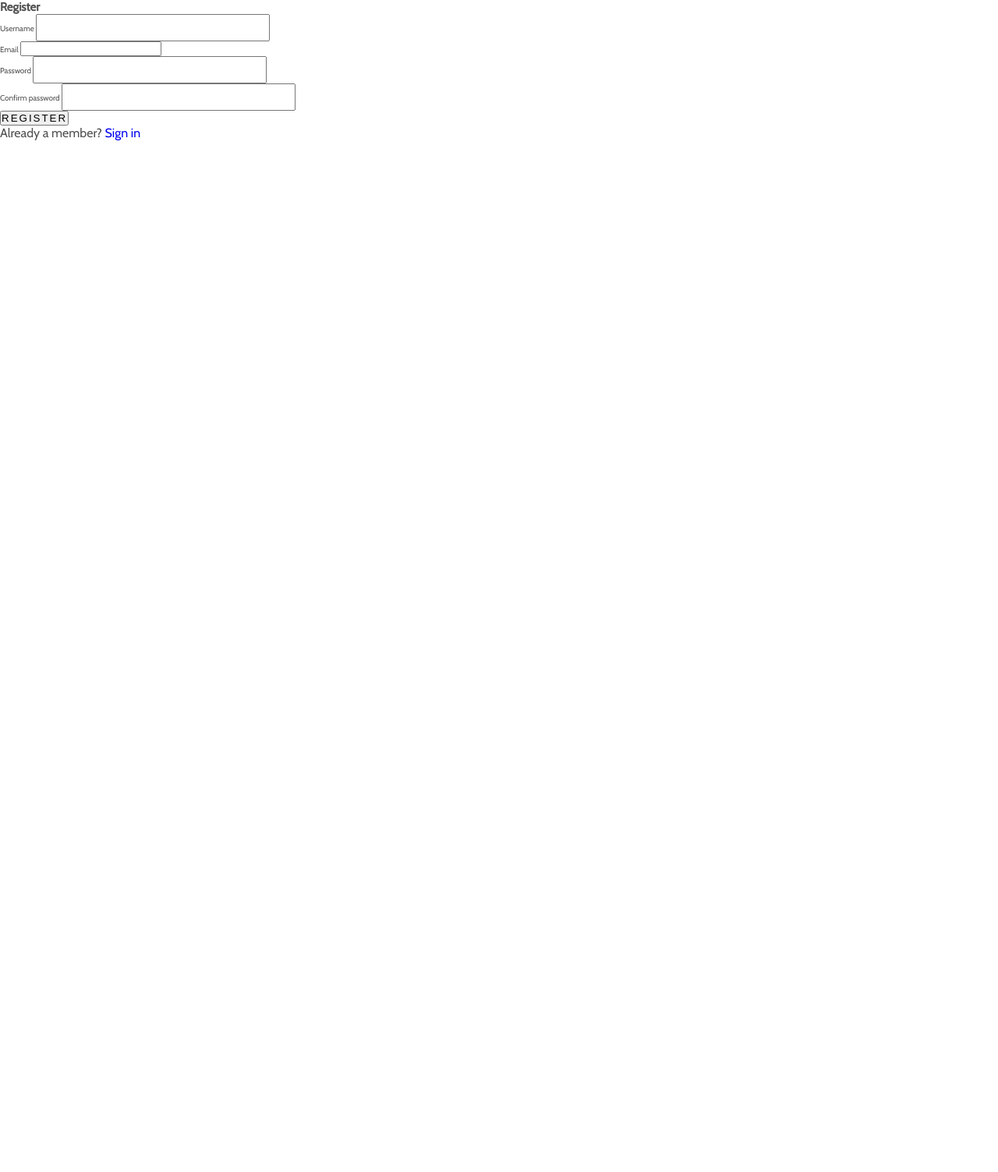
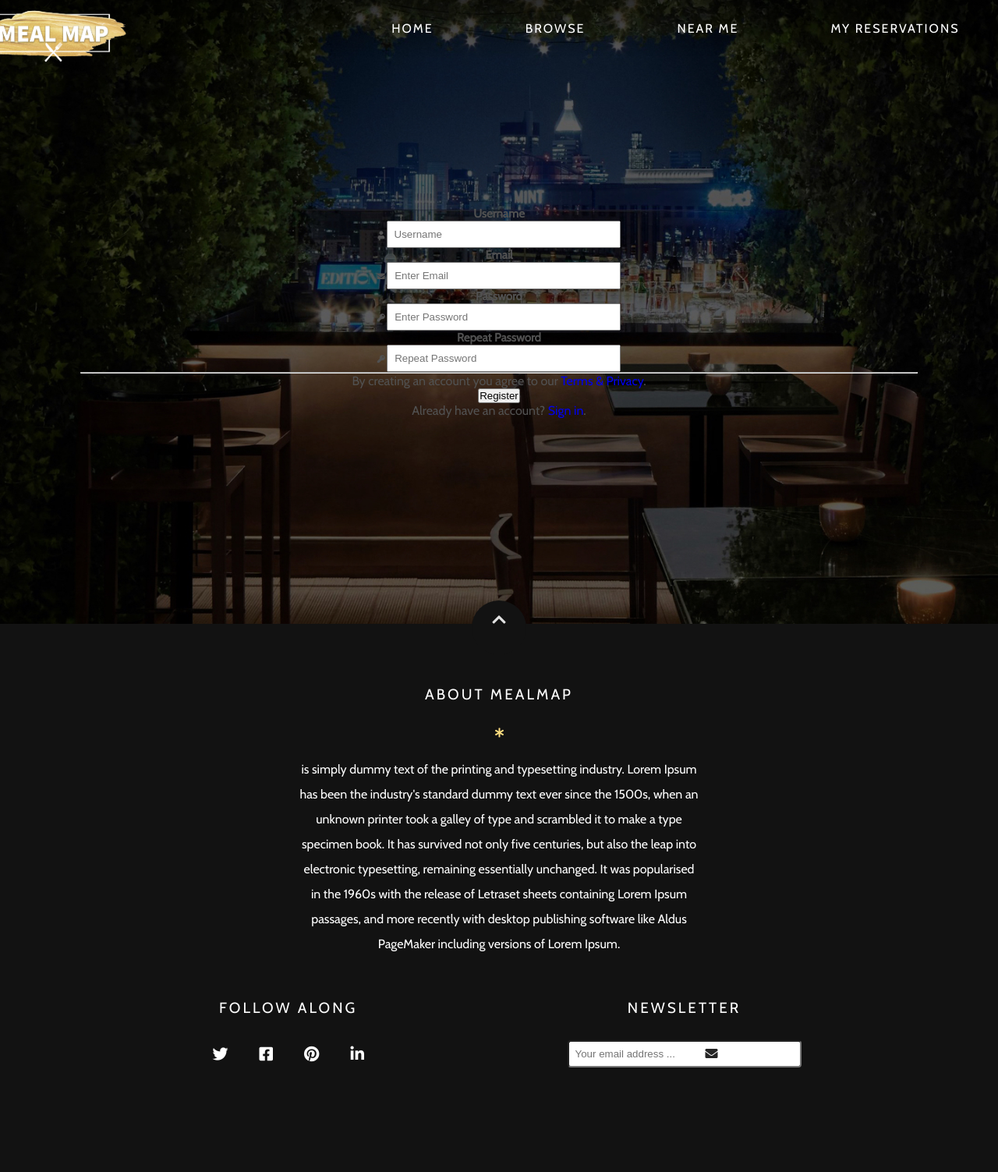
Before and after one commit to mealmaps2020/grape, a PHP site: page /register.php in a window 1280 px wide. Shown: the whole page at 78% size. Before the commit the page ends 180 px from the top, so only its background shows below. Run offline with PHP 8.4, Linux system fonts and the light colour scheme; some libraries are stand-ins or nearby versions; some web fonts are replaced.

Commit message:
Update register.php

```diff
--- a/register.php
+++ b/register.php
@@ -1,39 +1,143 @@
-<?php include('server.php') ?>
-<!DOCTYPE html>
-<html>
+<!doctype html>
+<html lang="en">
 <head>
-  <title>Meal Map</title>
-  <link rel="stylesheet" type="text/css" href="style.css">
+    <meta charset="UTF-8">
+    <meta name="viewport" content="width=device-width, user-scalable=no, initial-scale=1.0, maximum-scale=1.0, minimum-scale=1.0">
+    <meta http-equiv="X-UA-Compatible" content="ie=edge">
+    <title> MealMap </title>
+    <!--- Font awesome CDN -->
+    <link rel="stylesheet" href="https://cdnjs.cloudflare.com/ajax/libs/font-awesome/5.11.2/css/all.min.css">
+    <!--- Scroll reveal CDN ---->
+    <script src="https://unpkg.com/scrollreveal"></script>
+    <link rel="stylesheet" href="style.css">
 </head>
 <body>
-  <div class="header">
-    <h2>Register</h2>
+    <header>
+        <div class="container">
+            <nav class="nav">
+                <div class="menu-toggle">
+                    <i class="fas fa-bars"></i>
+                    <i class="fas fa-times"></i>
+                </div>
+                <a href="index.html" class="logo1"><img src="logo.png" alt=""> </a>
+                <ul class="nav-list">
+                    <li class="nav-item">
+                        <a href="index.html" class="nav-link">Home</a>
+                    </li>
+                    <li class="nav-item">
+                        <a href="browse.html" class="nav-link">Browse</a>
+                    </li>
+                    <li class="nav-item">
+                        <a href="nearme.html" class="nav-link">Near Me</a>
+                    </li>
+                    <li class="nav-item">
+                        <a href="res.html" class="nav-link">My Reservations</a>
+                    </li>
+                </ul>
+            </nav>
+        </div>
+    </header>
+
+
+
+
+
+
+
+    <!---Header ends--->
+    <section class="hero" id="hero">
+
+
+      <div class="container">
+
+
+<form action="/action_page.php">
+  <div class="container7">
+
+        <label for="email"><h1>Username</h1></label>
+     <div class="input-container">
+    <i class="fa fa-user icon"></i>
+    <input class="input-field" type="text" placeholder="Username" name="usrnm">
   </div>
 
-  <form method="post" action="register.php">
-    <?php include('errors.php'); ?>
-    <div class="input-group">
-      <label>Username</label>
-      <input type="text" name="username" value="<?php echo $username; ?>">
+
+    <label for="email"><h1>Email</h1></label>
+      <i class="fa fa-envelope icon"></i>
+    <input type="text" placeholder="Enter Email" name="email" id="email" required>
+
+    <label for="psw"><h1>Password</h1></label>
+    <i class="fa fa-key icon"></i>
+    <input type="password" placeholder="Enter Password" name="psw" id="psw" required>
+
+    <label for="psw-repeat"><h1>Repeat Password</h1></label>
+     <i class="fa fa-key icon"></i>
+    <input type="password" placeholder="Repeat Password" name="psw-repeat" id="psw-repeat" required>
+    <hr>
+    <p>By creating an account you agree to our <a href="#">Terms & Privacy</a>.</p>
+
+    <button type="submit" class="registerbtn">Register</button>
   </div>
-    <div class="input-group">
-      <label>Email</label>
-      <input type="email" name="email" value="<?php echo $email; ?>">
+
+  <div class="container signin">
+    <p>Already have an account? <a href="#">Sign in</a>.</p>
   </div>
-    <div class="input-group">
-      <label>Password</label>
-      <input type="password" name="password_1">
+</form>
+
       </div>
-    <div class="input-group">
-      <label>Confirm password</label>
-      <input type="password" name="password_2">
+  </section>
+
+
+
+
+
+
+
+
+
+
+  <footer>
+        <div class="container">
+           <div class="back-to-top">
+               <a href="#hero"><i class="fas fa-chevron-up"></i></a>
            </div>
-    <div class="input-group">
-      <button type="submit" class="btn" name="reg_user">Register</button>
+           <div class="footer-content">
+               <div class="footer-content-about animate-top">
+                <h4>About MealMap</h4>
+                   <div class="asterisk"><i class="fas fa-asterisk"></i></div>
+                   <p>  is simply dummy text of the printing and typesetting industry. Lorem Ipsum has been the industry's standard dummy text ever since the 1500s, when an unknown printer took a galley of type and scrambled it to make a type specimen book. It has survived not only five centuries, but also the leap into electronic typesetting, remaining essentially unchanged. It was popularised in the 1960s with the release of Letraset sheets containing Lorem Ipsum passages, and more recently with desktop publishing software like Aldus PageMaker including versions of Lorem Ipsum. </p>
                </div>
-    <p>
-      Already a member? <a href="login.php">Sign in</a>
-    </p>
+               <div class="footer-content-divider animate-bottom">
+                   <div class="social-media">
+                       <h4>Follow Along</h4>
+                          <ul class="social-icons">
+                            <li>
+                                <a href="#"><i class="fab fa-twitter"></i></a>
+                             </li>
+                             <li>
+                                <a href="#"><i class="fab fa-facebook-square"></i></a>
+                             </li>
+                             <li>
+                                <a href="#"><i class="fab fa-pinterest"></i></a>
+                             </li>
+                             <li>
+                                <a href="#"><i class="fab fa-linkedin-in"></i></a>
+                             </li>
+                          </ul>
+                      </div>
+                      <div class="newsletter-container">
+                        <h4>Newsletter</h4>
+                        <form action="" class="newsletter-form">
+                            <input type="text" class="newsletter-input" placeholder="Your email address ...">
+
+                            <button class="newsletter-btn" type="submit">
+                                <i class="fas fa-envelope"></i>
+                            </button>
                       </form>
+                  </div>
+              </div>
+          </div>
+    </footer>
+    <!---footer ends--->
+ <script src="main.js"></script>
 </body>
 </html>
```
Lines whose indentation alone changed are shown as unchanged.
